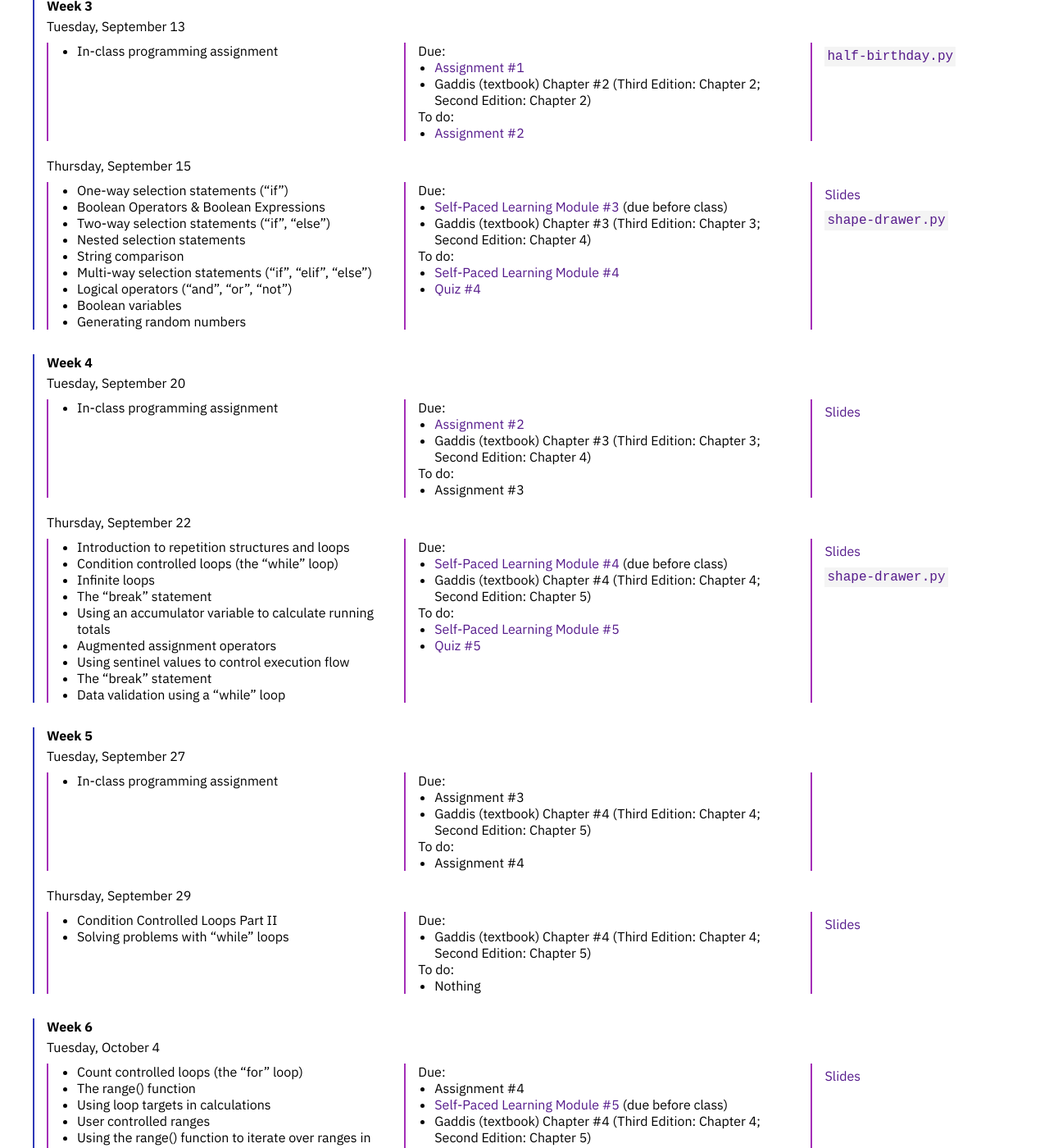
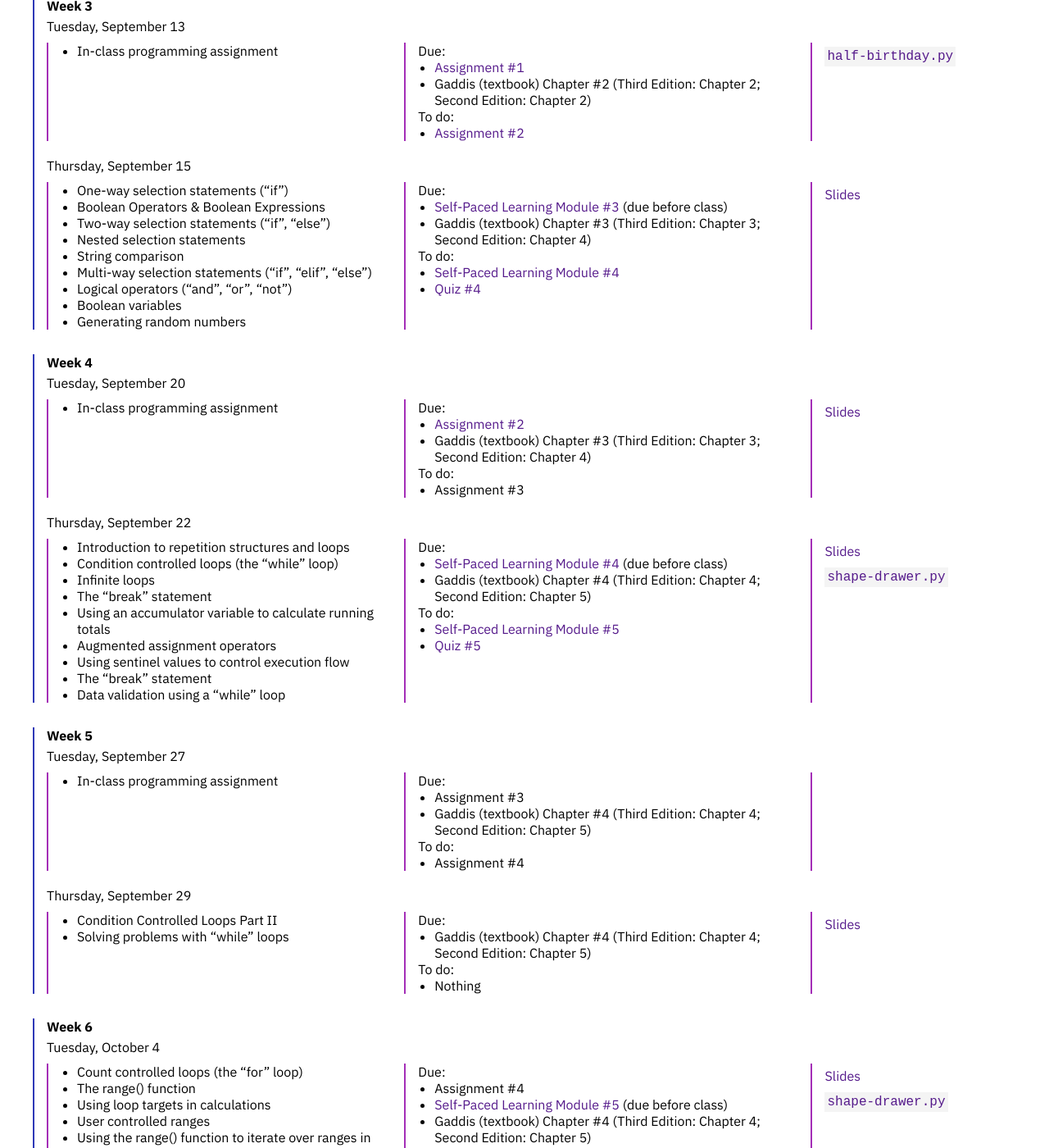
Before and after one commit to emilydidthis/-CSCI-UA.0002-Fall22, a Jekyll site: the page built from schedule.markdown, in a window 1280 px wide and 1400 px high, scrolled down 793 px. Shown: the whole window at 82% size. Built offline with Jekyll 4.4.1, drawn with Linux system fonts in a browser that asks for light colours; part of the change alters nothing that is shown.

```diff
--- a/schedule.markdown
+++ b/schedule.markdown
@@ -30,7 +30,7 @@ To do:
 <div class="week-column materials" markdown="1">
 
 ### Materials
-<a href="{{ site.url }}{{ site.baseurl }}/assets/slides/01_what-is-programming.pdf" download>Slides</a>
+<a href="{{ site.url }}{{ site.baseurl }}/assets/slides/01_what-is-programming.pdf" >Slides</a>
 </div>
 </div>
 
@@ -65,9 +65,9 @@ To do:
 <div class="week-column materials" markdown="1">
 
 ### Materials
-<a href="{{ site.url }}{{ site.baseurl }}/assets/slides/02_module-1.pdf" download>Slides</a>
-<a href="{{ site.url }}{{ site.baseurl }}/code/02-debugging.py" download><code>debugging.py</code></a>
-<a href="{{ site.url }}{{ site.baseurl }}/code/02-commenting.py" download><code>commented-code.py</code></a>
+<a href="{{ site.url }}{{ site.baseurl }}/assets/slides/02_module-1.pdf" >Slides</a>
+<a href="{{ site.url }}{{ site.baseurl }}/code/02-debugging.py" ><code>debugging.py</code></a>
+<a href="{{ site.url }}{{ site.baseurl }}/code/02-commenting.py" ><code>commented-code.py</code></a>
 
 </div>
 </div>
@@ -101,7 +101,7 @@ To do:
 <div class="week-column materials" markdown="1">
 
 ### Materials
-<a href="{{ site.url }}{{ site.baseurl }}/assets/slides/03_module-2.pdf" download>Slides</a>
+<a href="{{ site.url }}{{ site.baseurl }}/assets/slides/03_module-2.pdf" >Slides</a>
 </div>
 </div>
 
@@ -128,7 +128,7 @@ To do:
 <div class="week-column materials" markdown="1">
 
 ### Materials
-<a href="{{ site.url }}{{ site.baseurl }}/code/03-half-birthday.py" download><code>half-birthday.py</code></a>
+<a href="{{ site.url }}{{ site.baseurl }}/code/03-half-birthday.py" ><code>half-birthday.py</code></a>
 </div>
 </div>
 <br>
@@ -164,8 +164,7 @@ To do:
 <div class="week-column materials" markdown="1">
 
 ### Materials
-<a href="{{ site.url }}{{ site.baseurl }}/assets/slides/05-module-3.pdf" download>Slides</a>
-<a href="{{ site.url }}{{ site.baseurl }}/code/05-shape-drawer.py" download><code>shape-drawer.py</code></a>
+<a href="{{ site.url }}{{ site.baseurl }}/assets/slides/05-module-3.pdf" >Slides</a>
 </div>
 </div>
 
@@ -192,7 +191,7 @@ To do:
 <div class="week-column materials" markdown="1">
 
 ### Materials
-<a href="{{ site.url }}{{ site.baseurl }}/assets/slides/06-workshop-2.pdf" download>Slides</a>
+<a href="{{ site.url }}{{ site.baseurl }}/assets/slides/06-workshop-2.pdf" >Slides</a>
 </div>
 </div>
 <br>
@@ -281,7 +280,7 @@ To do:
 <div class="week-column materials" markdown="1">
 
 ### Materials
-<a href="{{ site.url }}{{ site.baseurl }}/assets/slides/09-module4.pdf" download>Slides</a>
+<a href="{{ site.url }}{{ site.baseurl }}/assets/slides/09-module4.pdf">Slides</a>
 </div>
 </div>
 
@@ -317,7 +316,9 @@ To do:
 <div class="week-column materials" markdown="1">
 
 ### Materials
-<a href="{{ site.url }}{{ site.baseurl }}/assets/slides/10-module5.pdf" download>Slides</a>
+<a href="{{ site.url }}{{ site.baseurl }}/assets/slides/10-module5.pdf">Slides</a>
+<a href="{{ site.url }}{{ site.baseurl }}/code/10-shape-drawer.py"><code>shape-drawer.py</code></a>
+
 
 </div>
 </div>
```
